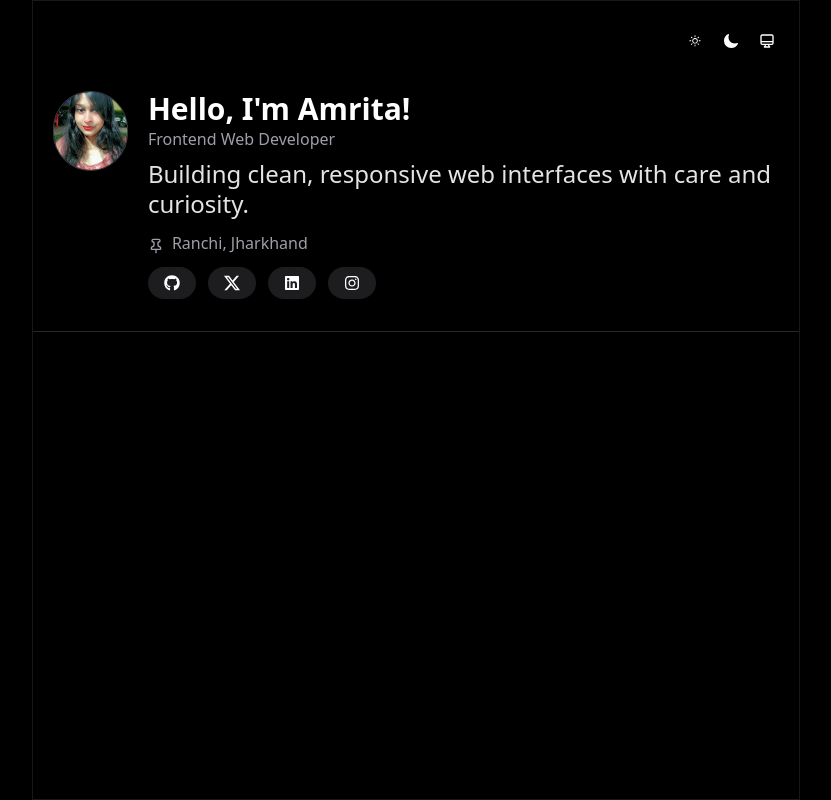
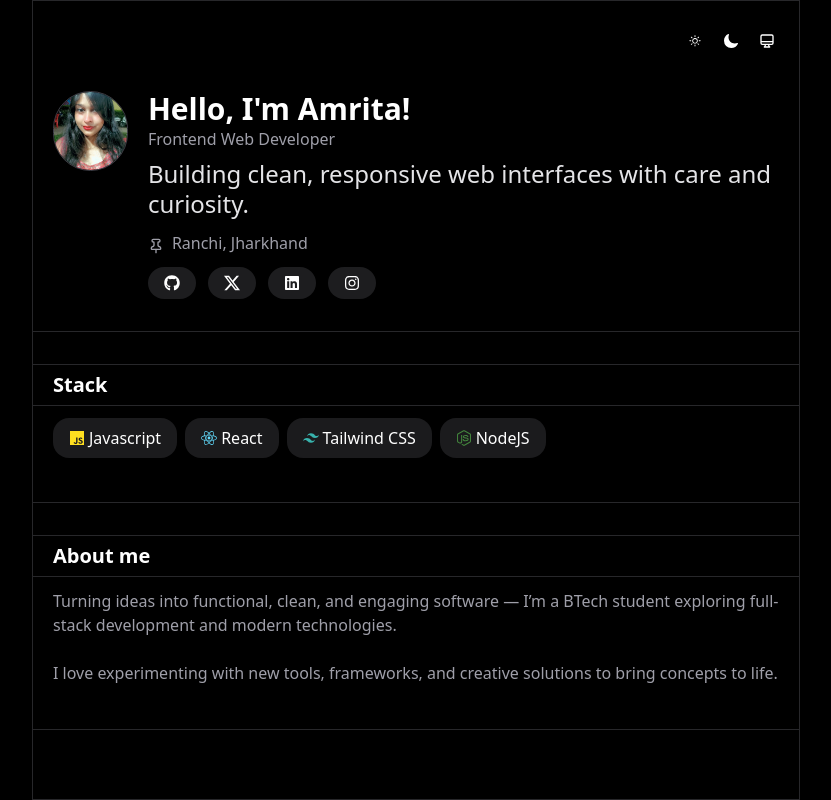
Before and after one commit to amritasrc/amrita-portfolio, a React (Vite) app: page / in a window 1280 px wide. Shown: the whole page, without its empty margins (224-1055 px from the left). Built offline with nearby package versions, Linux system fonts and the light colour scheme.

Commit message:
Done with about section

```diff
--- a/src/App.jsx
+++ b/src/App.jsx
@@ -1,14 +1,18 @@
 import React from 'react'
 import Intro from './Comps/Intro'
 import Nav from './Comps/Nav'
+import Stack from './Comps/Stack'
+import About from './Comps/About'
 
 const App = () => {
   return (
     <div className='bg-black text-white font-sans '>
 
-      <main className='relative min-h-screen max-w-3xl mx-auto py-8 border border-zinc-900 overflow-hidden '>
+      <main className='relative min-h-screen max-w-3xl mx-auto py-8 border border-zinc-800 overflow-hidden '>
         <Nav />
         <Intro />
+        <Stack/>
+        <About/>
       </main>
 
     </div>
--- /dev/null
+++ b/src/Comps/About.jsx
@@ -0,0 +1,19 @@
+import React from 'react'
+
+const About = () => {
+    return (
+        <section className='py-8 border-b border-zinc-800'>
+
+            <h2 className='pl-5 py-1.5 font-semibold text-xl border-b border-t border-zinc-800'>
+                About me
+            </h2>
+            <div className='px-5 my-3 text-zinc-400'>
+                Turning ideas into functional, clean, and engaging software — I’m a BTech student exploring full-stack development and modern technologies.
+                <br /> <br />
+                I love experimenting with new tools, frameworks, and creative solutions to bring concepts to life.
+            </div>
+        </section>
+    )
+}
+
+export default About
```
